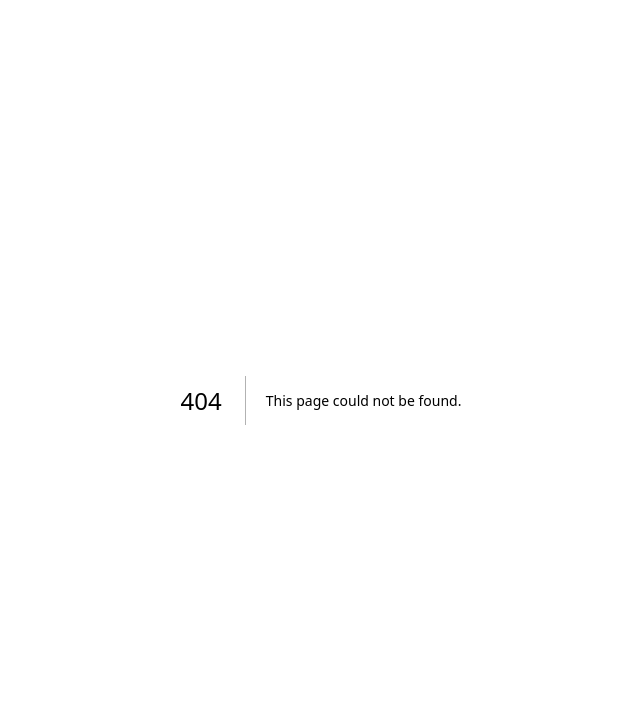
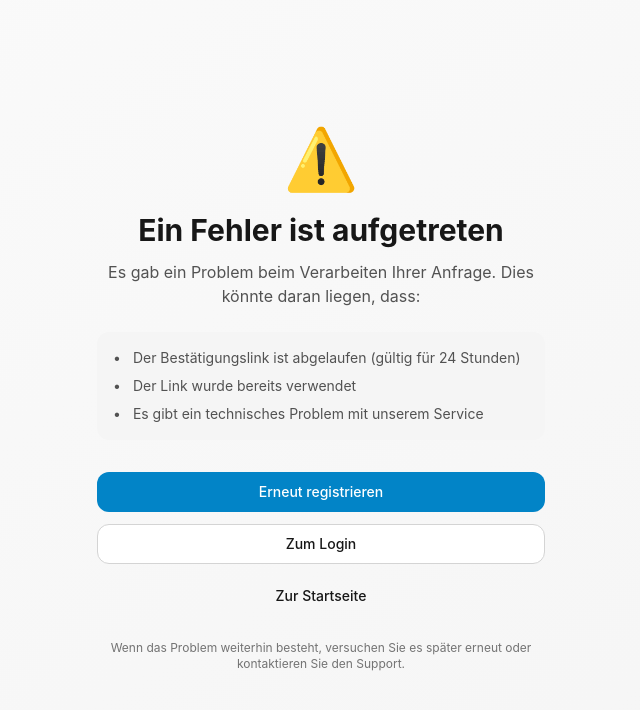
Before and after one commit to BenWWTF/wirtschaftlichkeitsplan, a Next.js app: page /error in a window 1280 px wide. Before the commit this address had no page. Shown: the top 710 px of the page, without its empty margins (319-959 px from the left). Built offline with nearby package versions, Linux system fonts and the light colour scheme.

Commit message:
Add missing auth confirmation and error routes - fixes signup failures

```diff
--- /dev/null
+++ b/app/auth/confirm/route.ts
@@ -0,0 +1,36 @@
+import { type EmailOtpType } from '@supabase/supabase-js'
+import { type NextRequest } from 'next/server'
+import { createClient } from '@/utils/supabase/server'
+import { redirect } from 'next/navigation'
+
+/**
+ * Auth confirmation route handler
+ * Exchanges the secure code from email confirmation links for an Auth token
+ *
+ * This handles:
+ * - Email confirmation after signup
+ * - Password recovery links
+ * - Magic link authentication
+ */
+export async function GET(request: NextRequest) {
+  const { searchParams } = new URL(request.url)
+  const token_hash = searchParams.get('token_hash')
+  const type = searchParams.get('type') as EmailOtpType | null
+  const next = searchParams.get('next') ?? '/dashboard'
+
+  if (token_hash && type) {
+    const supabase = await createClient()
+    const { error } = await supabase.auth.verifyOtp({
+      type,
+      token_hash,
+    })
+
+    if (!error) {
+      // Redirect user to specified redirect URL or dashboard
+      redirect(next)
+    }
+  }
+
+  // Redirect the user to an error page with some instructions
+  redirect('/error')
+}
--- /dev/null
+++ b/app/error/page.tsx
@@ -0,0 +1,70 @@
+'use client'
+
+import Link from 'next/link'
+import { Button } from '@/components/ui/button'
+
+/**
+ * Error page displayed when authentication or other critical processes fail
+ */
+export default function ErrorPage() {
+  return (
+    <div className="min-h-screen bg-gradient-to-br from-neutral-50 to-neutral-100 dark:from-neutral-900 dark:to-neutral-950 flex items-center justify-center p-4">
+      <div className="w-full max-w-md text-center">
+        {/* Error Icon */}
+        <div className="text-6xl mb-6">⚠️</div>
+
+        {/* Heading */}
+        <h1 className="text-3xl font-bold text-neutral-900 dark:text-white mb-3">
+          Ein Fehler ist aufgetreten
+        </h1>
+
+        {/* Description */}
+        <p className="text-neutral-600 dark:text-neutral-400 mb-6">
+          Es gab ein Problem beim Verarbeiten Ihrer Anfrage. Dies könnte daran liegen, dass:
+        </p>
+
+        {/* Error reasons list */}
+        <ul className="text-sm text-neutral-600 dark:text-neutral-400 mb-8 space-y-2 text-left bg-neutral-100 dark:bg-neutral-800 p-4 rounded-lg">
+          <li className="flex items-start">
+            <span className="mr-3">•</span>
+            <span>Der Bestätigungslink ist abgelaufen (gültig für 24 Stunden)</span>
+          </li>
+          <li className="flex items-start">
+            <span className="mr-3">•</span>
+            <span>Der Link wurde bereits verwendet</span>
+          </li>
+          <li className="flex items-start">
+            <span className="mr-3">•</span>
+            <span>Es gibt ein technisches Problem mit unserem Service</span>
+          </li>
+        </ul>
+
+        {/* Action buttons */}
+        <div className="space-y-3">
+          <Link href="/signup" className="block">
+            <Button className="w-full">
+              Erneut registrieren
+            </Button>
+          </Link>
+
+          <Link href="/login" className="block">
+            <Button variant="outline" className="w-full">
+              Zum Login
+            </Button>
+          </Link>
+
+          <Link href="/" className="block">
+            <Button variant="ghost" className="w-full">
+              Zur Startseite
+            </Button>
+          </Link>
+        </div>
+
+        {/* Help text */}
+        <p className="text-xs text-neutral-500 dark:text-neutral-400 mt-6">
+          Wenn das Problem weiterhin besteht, versuchen Sie es später erneut oder kontaktieren Sie den Support.
+        </p>
+      </div>
+    </div>
+  )
+}
```
Also changed, not shown: PROJECT_OVERVIEW.txt (added).
